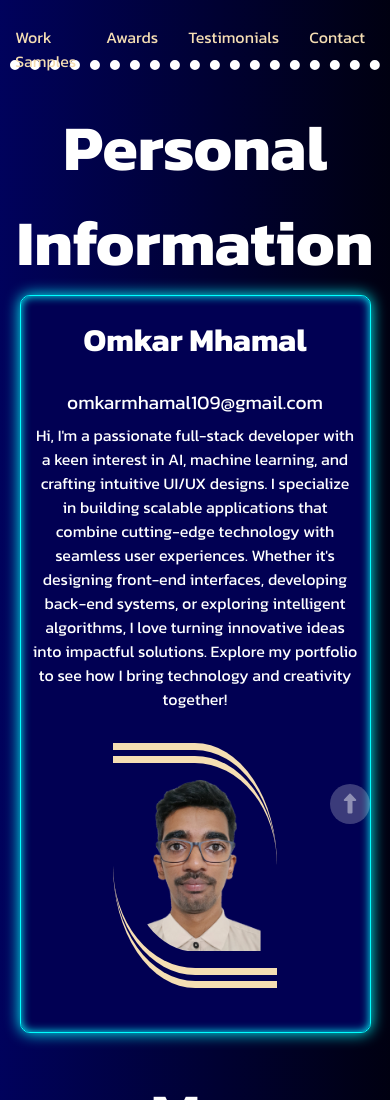
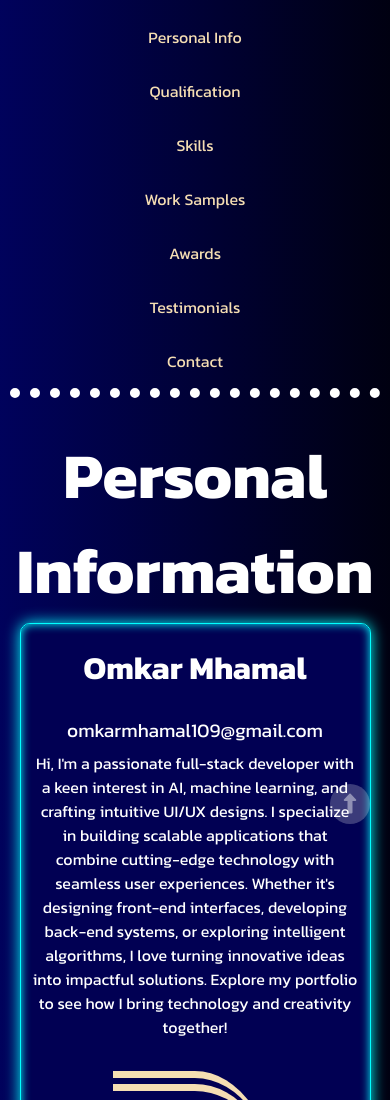
Before and after one commit to Omkar-109/My_Portfolio, a plain HTML site: page index.html in a window 390 px wide. Shown: the top 1100 px of the page. Drawn offline with Linux system fonts and the light colour scheme; a web font is replaced by a local one.

Commit message:
Update styles.css to make top nav responsive

```diff
--- a/CSS/styles.css
+++ b/CSS/styles.css
@@ -434,7 +434,7 @@ h1 {
 @media screen and (max-width: 767px) {
     .bio-box {
         grid-template-columns: 1fr;
-        /* Single column layout */
+
     }
 
     .bio-pic {
@@ -455,4 +455,10 @@ h1 {
         gap:10px;
 
     }
+    nav{
+        display: flex;
+        flex-direction: column;
+        height:fit-content;
+        text-align: center;
+    }
 }
```
